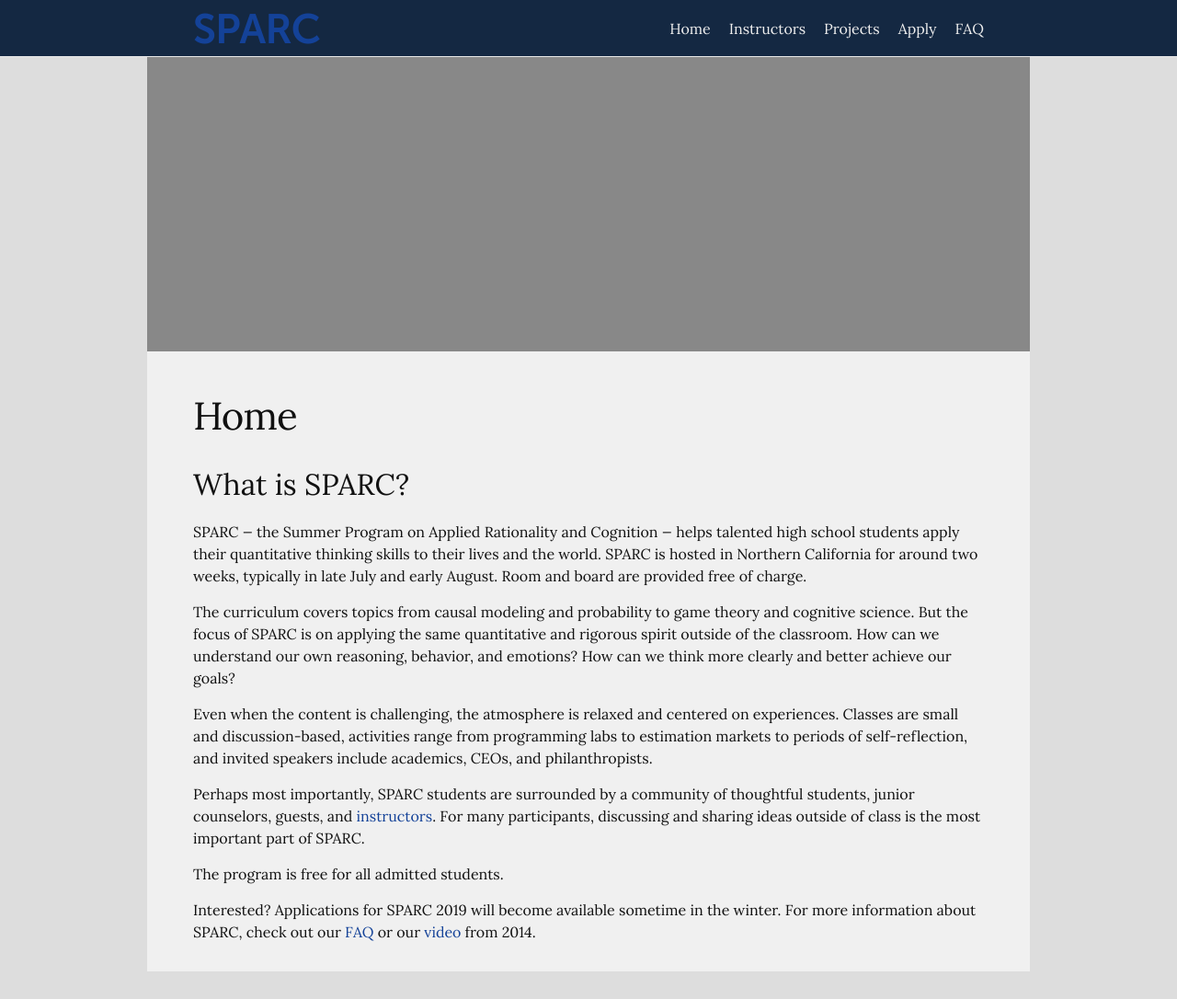
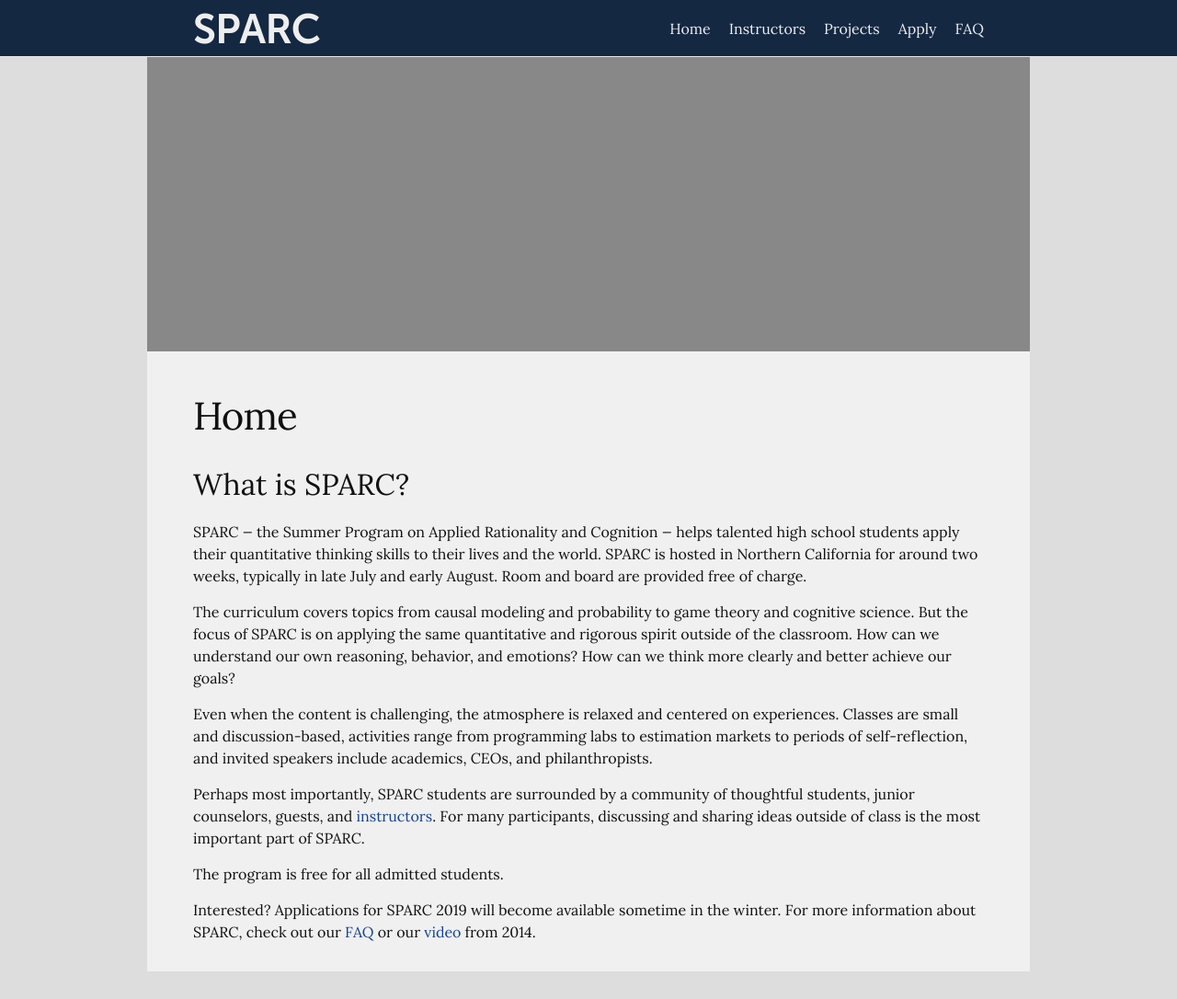
Before and after one commit to sparc-camp/sparc-camp.github.io, a Jekyll site: the page built from index.md, in a window 1280 px wide. Shown: the whole page at 92% size. Built offline with Jekyll 4.4.1, drawn with Linux system fonts in a browser that asks for light colours.

Commit message:
fix site title coloring issue

```diff
--- a/assets/custom.scss
+++ b/assets/custom.scss
@@ -79,7 +79,11 @@ a:hover {
 	background-color: $navbar-bg-color;
 }
 
-.site-header .page-link {
+.site-header .page-link,
+.site-header a:link,
+.site-header a:hover,
+.site-header a:visited,
+.site-header a:active, {
 	color: $url-color-neg;
 }
 
```
